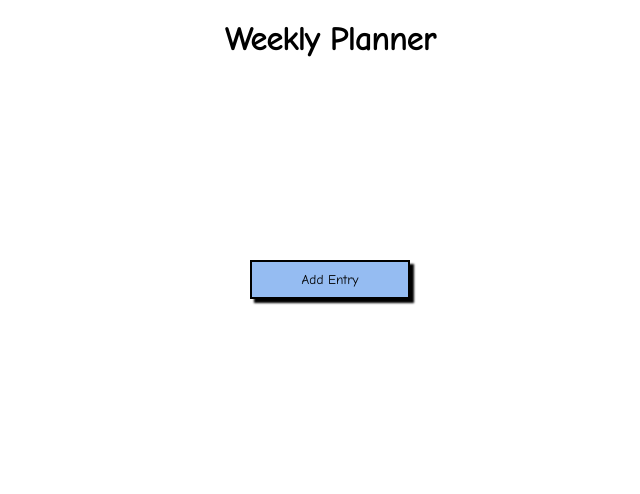
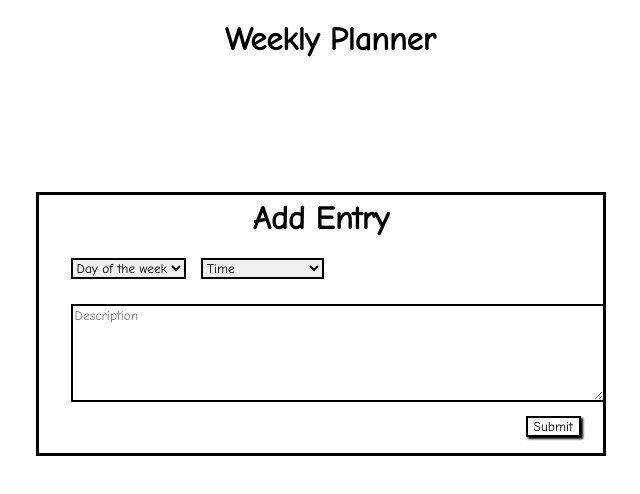
Before and after one commit to K-Bowler/week-planner, a website: page index.html in a window 1280 px wide. Both pictures are taken after a click on the button "Add Entry". Shown: the whole page, without its empty margins (310-950 px from the left). Drawn offline with Linux system fonts and the light colour scheme.

Commit message:
add entry modal show

```diff
--- a/main.js
+++ b/main.js
@@ -10,5 +10,13 @@ console.log('background:', $background);
 entryButton.addEventListener('click', showModal);
 
 function showModal(e) {
-  console.log('e:', e);
+  console.log(e);
+  console.log(e.target);
+  console.log($modal.classList);
+
+  if ($modal.className === 'modal hidden') {
+    $modal.classList.remove('hidden');
+  } else {
+    $modal.classList.add('hidden');
+  }
 }
--- a/styles.css
+++ b/styles.css
@@ -45,7 +45,7 @@ body {
   background-color: white;
   position: absolute;
   top: 12rem;
-  left: 26rem;
+  left: 27%;
 }
 
 .modal-bg-on {
```
